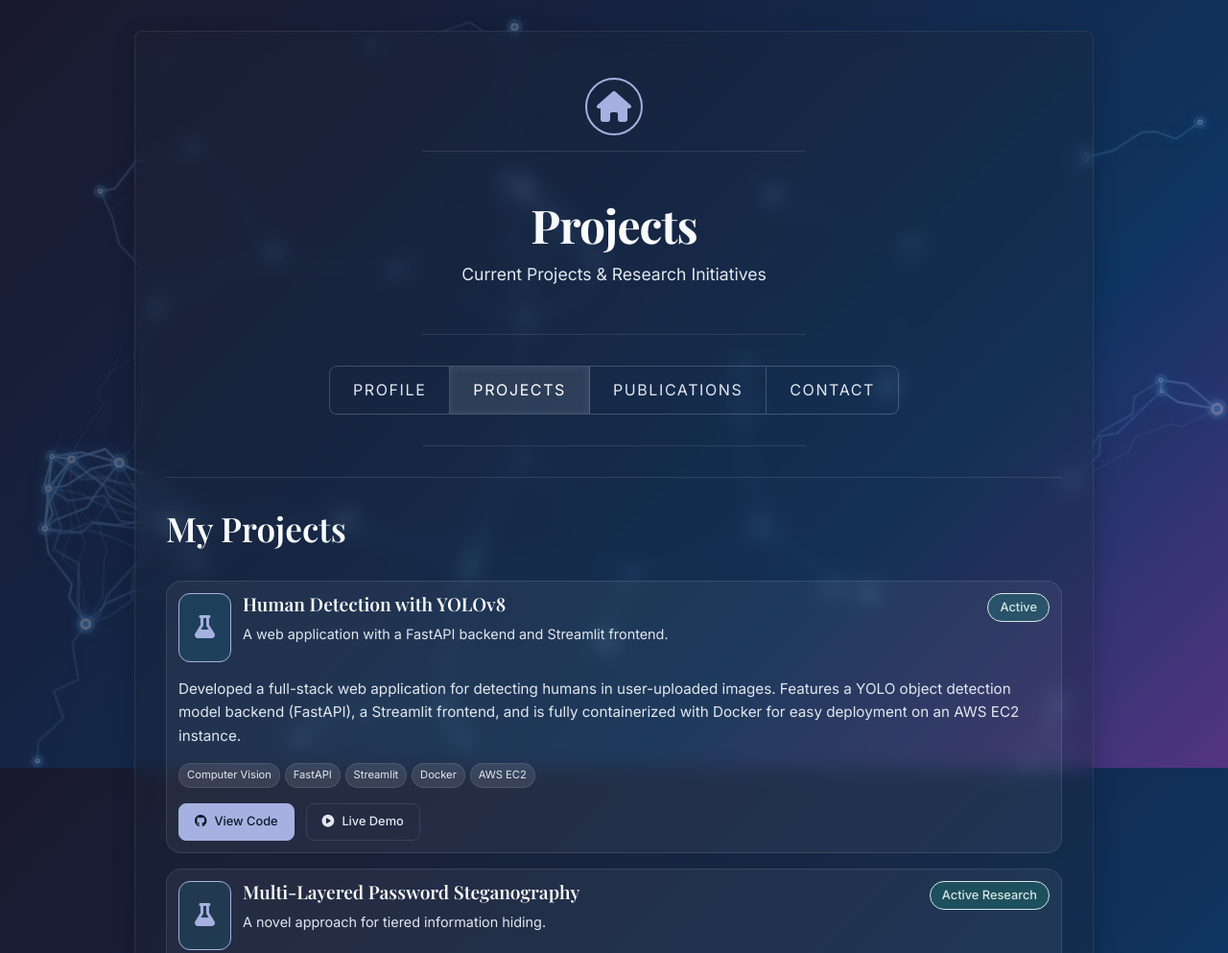
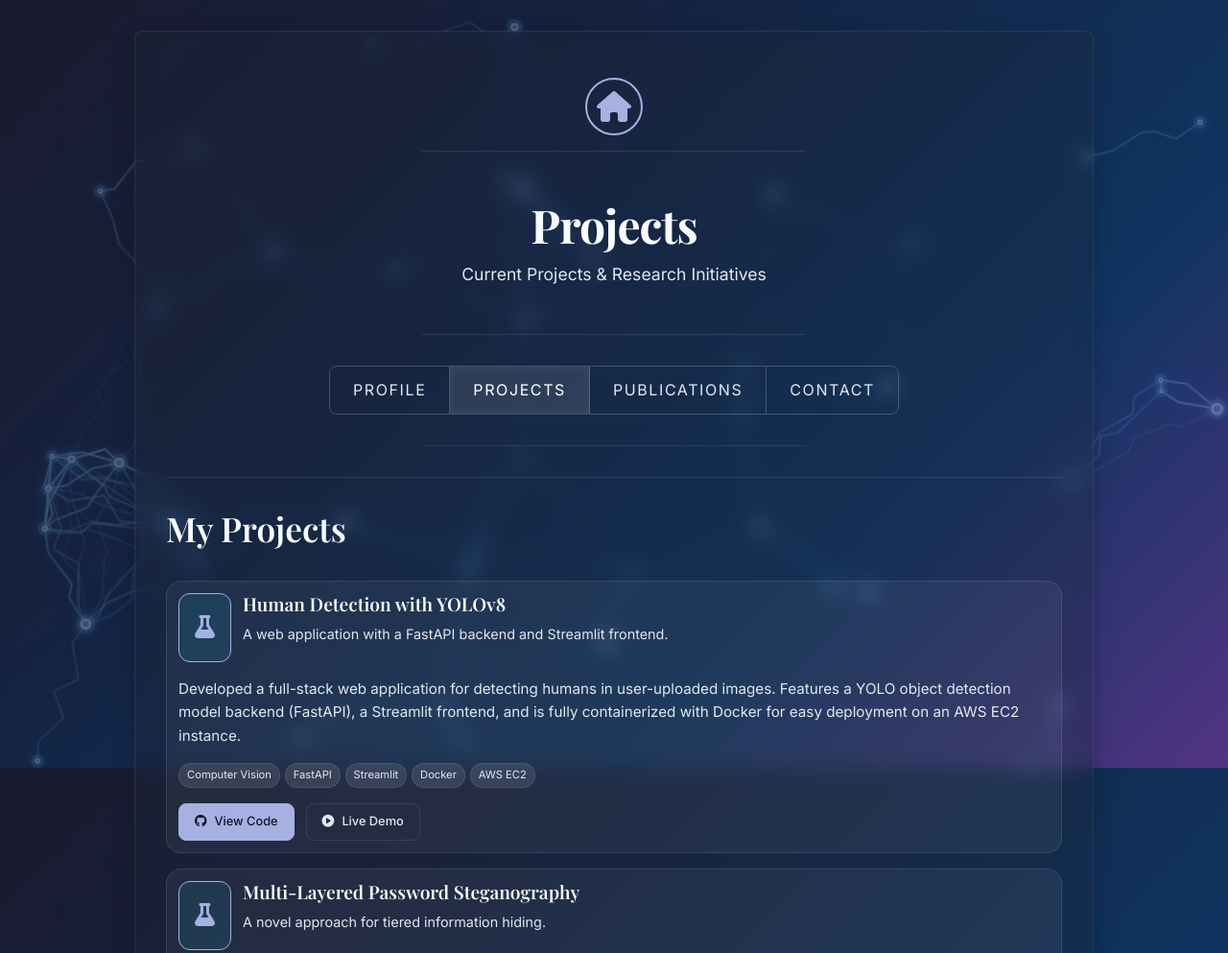
Before and after one commit to masud1901/ayon, a plain HTML site: page projects.html in a window 1280 px wide. Shown: the top 993 px of the page at 96% size. Drawn offline with nearby package versions, Linux system fonts and the light colour scheme; animation ran at ten frames a second.

Commit message:
active button removed

```diff
--- a/projects.html
+++ b/projects.html
@@ -67,14 +67,14 @@
                         <i class="fas fa-graduation-cap"></i>
                         <h3>Google Scholar</h3>
                     </a>
-                </div>
-            </section>
+        </div>
+    </section>
         </main>
 
         <footer class="main-footer">
-            <p>&copy; 2024 Md. Akmol Masud. All rights reserved.</p>
+                    <p>&copy; 2024 Md. Akmol Masud. All rights reserved.</p>
         </footer>
-    </div>
+                </div>
 
     <script src="scripts.js"></script>
     <!-- Go to Top Button -->
@@ -123,13 +123,7 @@
                 });
         });
 
-        function getStatusClass(status) {
-            if (!status) return 'development';
-            const lowerCaseStatus = status.toLowerCase();
-            if (lowerCaseStatus.includes('active')) return 'active';
-            if (lowerCaseStatus.includes('research')) return 'research';
-            return 'development';
-        }
+
 
         function getIconClass(title) {
             const lowerCaseTitle = title.toLowerCase();
@@ -146,7 +140,6 @@
 
         function createProjectCard(project) {
             const tags = project.tags.map(tag => `<span class="tech-badge">${tag}</span>`).join('');
-            const statusBadge = project.status ? `<div class="project-status-badge ${getStatusClass(project.status)}">${project.status}</div>` : '';
             const subtitleHtml = project.subtitle ? `<p class="project-subtitle">${project.subtitle}</p>` : '';
             const demoButton = project.demo_link ? `
                 <a href="${project.demo_link}" target="_blank" class="project-btn">
@@ -164,7 +157,6 @@
                             <h3>${project.title}</h3>
                             ${subtitleHtml}
                         </div>
-                        ${statusBadge}
                     </div>
                     <div class="project-description-enhanced">
                         <p>${project.description}</p>
```
